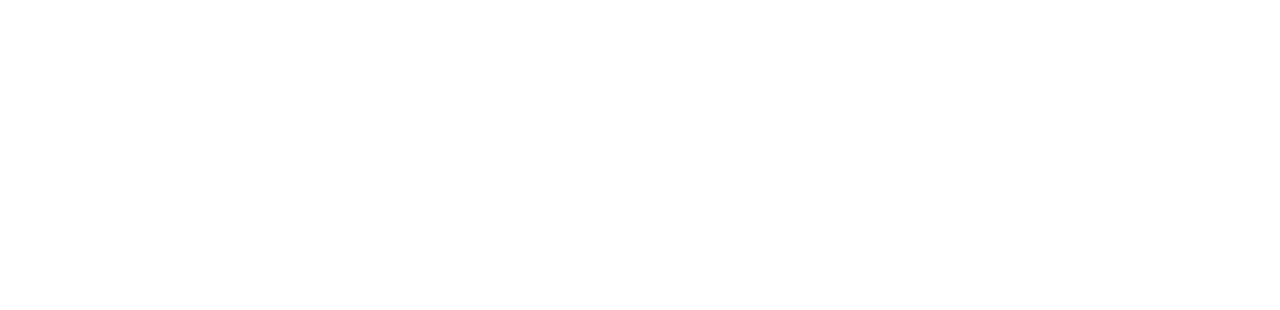
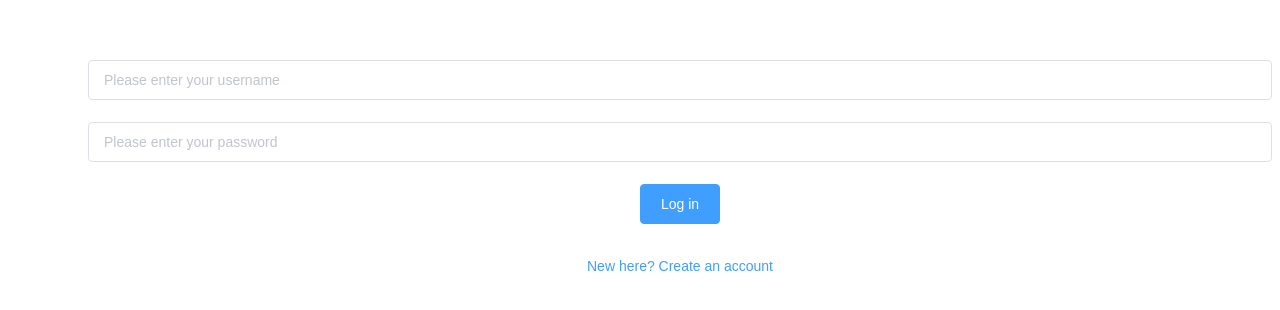
Before and after one commit to lucy0578/OmniNote_Website, a Vue app: page /#/login in a window 1280 px wide. Shown: the top 310 px of the page. Built offline with nearby package versions, Linux system fonts and the light colour scheme.

Commit message:
增加login页面与register/login/主页交互功能

```diff
--- a/package.json
+++ b/package.json
@@ -15,7 +15,8 @@
     "vue": "^2.5.2",
     "vue-axios": "^3.5.2",
     "vue-resource": "^1.5.3",
-    "vue-router": "^3.6.5"
+    "vue-router": "^3.6.5",
+    "vuex": "^3.6.2"
   },
   "devDependencies": {
     "autoprefixer": "^7.1.2",
--- /dev/null
+++ b/src/components/Login.vue
@@ -0,0 +1,81 @@
+<script>
+  export default {
+    name: "login",
+    data() {
+      return {
+        loginForm: {
+          username: "",
+          password: ""
+        }
+      }
+    },
+    methods: {
+      onSubmit() {
+        var _this = this
+
+        // 后端创建后
+        // this.axios.post("/login", {
+        //   username: this.loginForm.username,
+        //   password: this.loginForm.password
+        // })
+        // .then(function (response) {
+        //   console.log(response.data.status)
+        //   if (response.data.status === 200) {
+        //     _this.$store.commit('login', response.data.object),
+        //     _this.$router.push({path: '/'})
+        //   }
+        //   else {
+        //     alert("Your account or password is incorrect!")
+        //   }
+        // })
+        // .catch(function (error) {
+        //   console.log(error)
+        // })
+
+        // 后端创建后可以删掉
+        let mockRepose = {
+          status: 200,
+          object: {
+            username: _this.loginForm.username,
+            token: "fake-jwt-token"
+          }
+        };
+        if (mockRepose.status == 200) {
+          _this.$store.commit('login', mockRepose.object);
+          _this.$router.push({path: '/'})
+        }
+        else {
+          // alert可以参考elementui界面写template
+          alert("Your account or password is incorrect!")
+        }
+        //
+      },
+      toRegister() {
+        this.$router.push("/register");
+      }
+    }
+  }
+</script>
+
+<template>
+  <div>
+    <el-form ref="form" :model="loginForm" label-width="80px">
+      <el-form-item>
+        <el-input placeholder="Please enter your username" v-model="loginForm.username"></el-input>
+      </el-form-item>
+      <el-form-item>
+        <el-input placeholder="Please enter your password" v-model="loginForm.password" show-password></el-input>
+      </el-form-item>
+      <el-form-item>
+        <el-button type="primary" @click="onSubmit" class="form-confirm">Log in</el-button>
+      </el-form-item>
+      <el-form-item>
+        <el-button type="text" @click="toRegister" class="form-confirm">New here? Create an account</el-button>
+      </el-form-item>
+    </el-form>
+  </div>
+</template>
+
+<style scoped>
+
+</style>
--- a/src/components/Register.vue
+++ b/src/components/Register.vue
@@ -12,21 +12,49 @@
     },
     methods: {
       onSubmit(){
-        if (this.registerForm.password !== this.registerForm.confirm) {
-          alert("Password and confirmation password do not match!");
-          return;
+        var _this = this
+        // 后端创建后
+        // this.axios.post("/register", {
+        //   username: this.registerForm.username,
+        //   password: this.registerForm.password,
+        //   email: this.registerForm.email
+        // })
+        // .then(function (response) {
+        //   console.log(response)
+        //   // 注册逻辑还没想好写什么
+        //   if (this.registerForm.password !== this.registerForm.confirm) {
+        //     alert("Password and confirmation password do not match!")
+        //   }
+        // })
+        // .catch(function (error) {
+        //   console.log(error)
+        // })
+
+        // 后端创建后可以删掉
+        let mockRepose = {
+          status: 200,
+          object: {
+            username: _this.registerForm.username,
+            token: "fake-jwt-token"
+          }
+        };
+        if (mockRepose.status == 200) {
+          _this.$store.commit('register', mockRepose.object);
+          // 注册逻辑还没想好写什么
+          if (this.registerForm.password !== this.registerForm.confirm) {
+            alert("Password and confirmation password do not match!")
+          }
+          else {
+            _this.$router.push({path: '/'})
+          }
         }
-        this.axios.post("/register", {
-          username: this.registerForm.username,
-          password: this.registerForm.password,
-          email: this.registerForm.email
-        })
-        .then(function (response) {
-          console.log(response)
-        })
-        .catch(function (error) {
-          console.log(error)
-        })
+        else {
+
+        }
+        //
+      },
+      toLogin() {
+        this.$router.push("/login");
       }
     }
   }
@@ -50,6 +78,9 @@
       <el-form-item>
         <el-button type="primary" @click="onSubmit" class="form-confirm">Register</el-button>
       </el-form-item>
+      <el-form-item>
+        <el-button type="text" @click="toLogin" class="form-confirm">Already have an account? Log in</el-button>
+      </el-form-item>
     </el-form>
   </div>
 </template>
--- a/src/main.js
+++ b/src/main.js
@@ -11,17 +11,20 @@ import 'element-ui/lib/theme-chalk/index.css';
 // import axios from 'axios'
 // import VueAxios from "vue-axios"
 
+import store from './store';
+
 Vue.config.productionTip = false;
 Vue.use(ElementUI);
-
-// 后端写好后可以删掉
-new Vue({
-  el: '#app',
-  router,
-  render: h => h(App)
-});
 
 // 后端创建后
 // axios.defaults.baseURL = "/api"
 // axios.defaults.withCredentials = true
 // Vue.use(VueAxios, axios)
+
+new Vue({
+  el: '#app',
+  router,
+  store,
+  components: { App },
+  template: '<App/>',
+});
--- a/src/router/index.js
+++ b/src/router/index.js
@@ -1,7 +1,8 @@
 import Vue from 'vue'
 import Router from 'vue-router'
 import HelloWorld from '@/components/HelloWorld'
-import Register from "../components/Register"
+import Register from "@/components/Register"
+import Login from "@/components/Login"
 
 Vue.use(Router)
 
@@ -17,5 +18,10 @@ export default new Router({
       name: 'Register',
       component: Register
     },
+    {
+      path: '/login',
+      name: 'Login',
+      component: Login
+    },
   ]
 })
--- /dev/null
+++ b/src/store/index.js
@@ -0,0 +1,19 @@
+import Vue from 'vue'
+import Vuex from 'vuex'
+
+Vue.use(Vuex)
+
+const store = new Vuex.Store({
+  state: {
+    currentUser: window.localStorage.getItem('user') === null ? '' : JSON.parse(window.localStorage.getItem('user')),
+  },
+  mutations: {
+    login(state, user) {
+      state.currentUser = user
+      window.localStorage.setItem('user', JSON.stringify(user))
+      console.log(user)
+    }
+  }
+})
+
+export default store;
```
Also changed, not shown: 1 other file (tests, documents, lock files or other folders).
